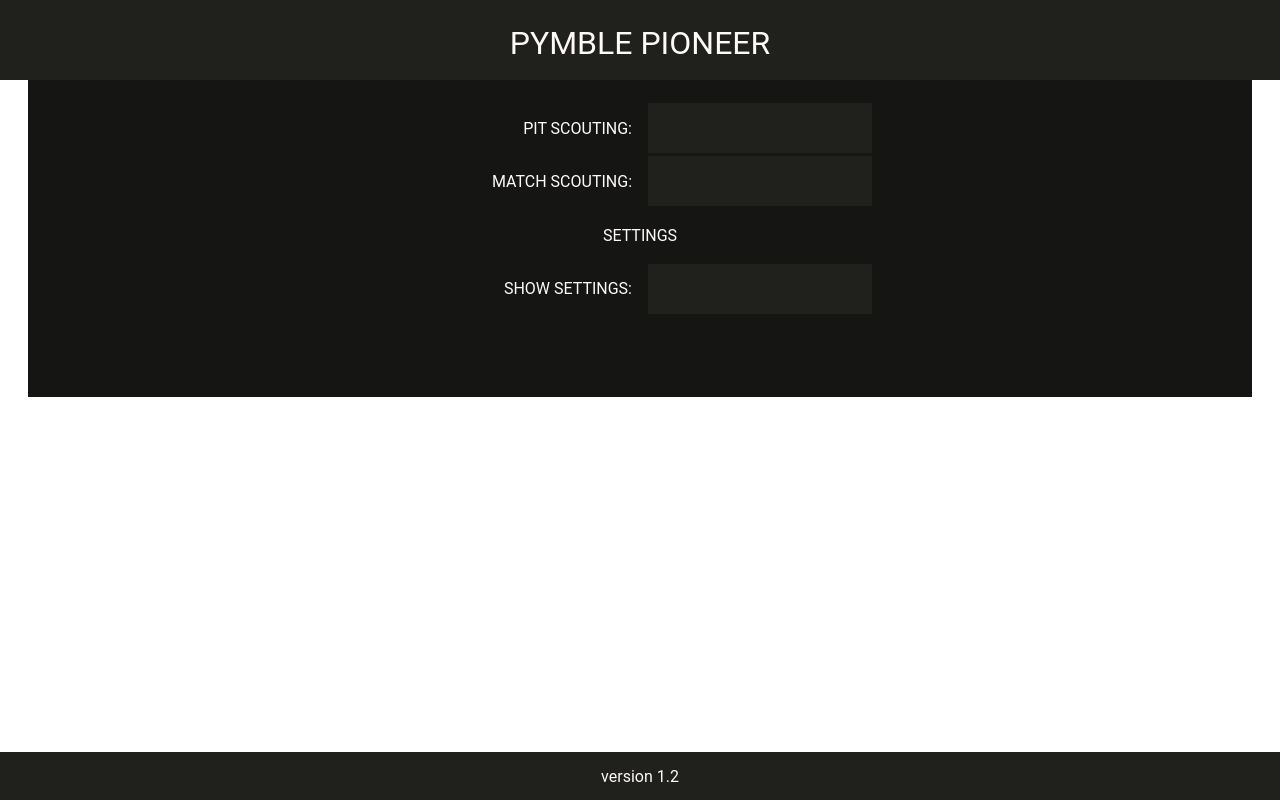
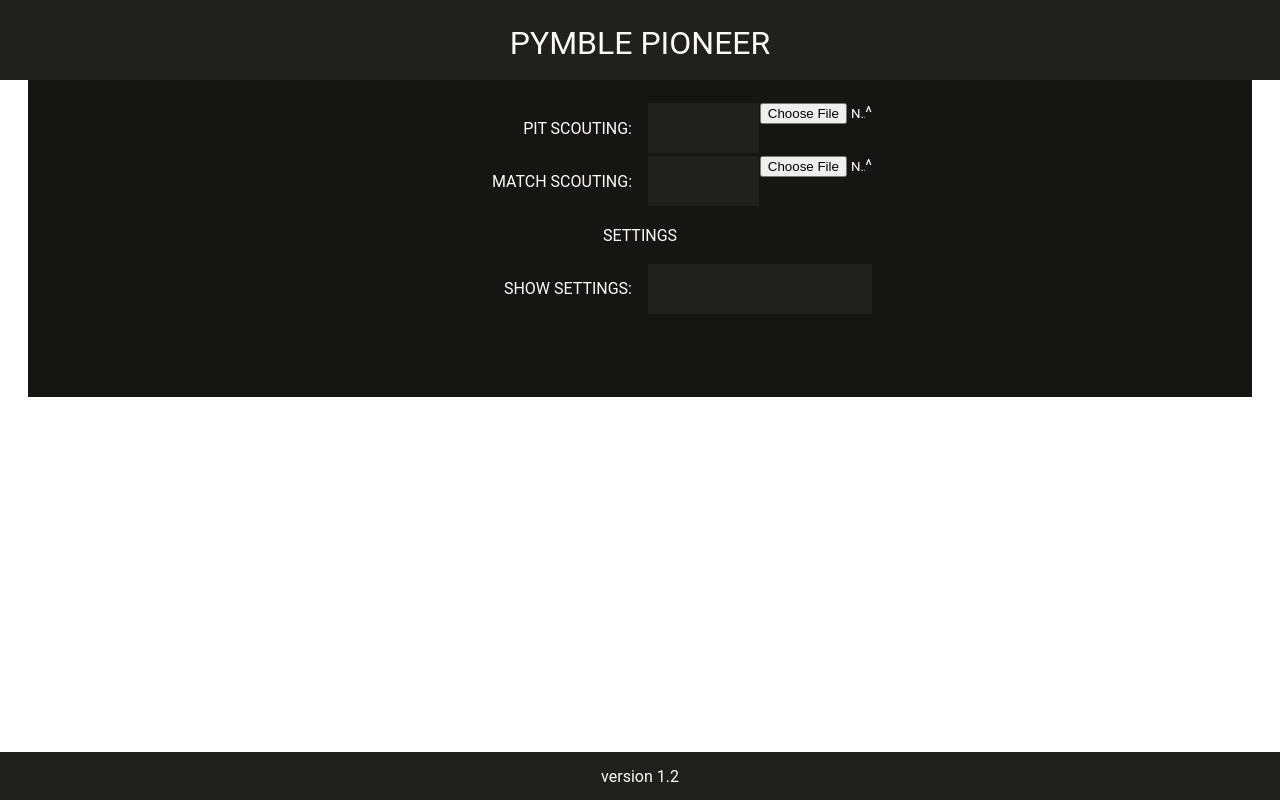
Before and after one commit to Froze-N-Milk/Pymble-Pioneer-2023champsOUTDATED, a SvelteKit app: page / in a window 1280 px wide. Built offline with nearby package versions, Linux system fonts and the light colour scheme.

Commit message:
test file uploads

```diff
--- a/src/routes/HomePage.svelte
+++ b/src/routes/HomePage.svelte
@@ -3,37 +3,74 @@
 		padding: none;
 		height: calc(3rem + 2px);
 		max-width: 14rem;
-		min-width: 5rem;
+		min-width: calc(7rem - 1px);
 		border: none;
 		background: var(--background);
 		color: snow;
 		margin: none;
-		outline: 1px solid #151513;
+	}
+
+	/* input[type = "file"] {
+		border: 0;
+		clip: rect(0, 0, 0, 0);
+		height: 1px;
+		overflow: hidden;
+		padding: 0;
+		position: absolute !important;
+		white-space: nowrap;
+		width: 1px;
+	}
+	.uploader {
+		padding-top: calc(1.25rem);
+		height: calc(1.75rem + 2px);
+		width: calc(7rem - 1px);
+		border: none;
+		background: #20201D;
+		color: snow;
+		margin: none;
+		text-align: center;
+	} */
+
+	.line-wrapper {
+		display: inline-flex;
+		max-width: 14rem;
 	}
 </style>
 
 <script lang="ts">
-    import { downloadToggle, fileType, ScoutingPage } from "./Utils/stores";
+    import { downloadToggle, fileType, MatchDataArray, ScoutingPage } from "./Utils/stores";
     import MatchScouting from "./MatchScouting/MatchScouting.svelte";
     import PitScouting from "./PitScouting/PitScouting.svelte";
-    import { onMount } from "svelte";
 
     let settingsToggle: boolean = false;
 
+	let matchDataFile: any;
+	let pitScoutingFile: any;
 </script>
 
 <form>
 	<label for="" class="left-column">PIT SCOUTING:</label>
-	<button class="hoverSelfAnnounce" style:--background="#20201D" on:click={() => $ScoutingPage = PitScouting}></button>
+	<div class="line-wrapper">
+		<button class="hoverSelfAnnounce" style:--background="#20201D" on:click={() => $ScoutingPage = PitScouting}></button>
+
+		<div style="width: 2px;"/>
+		<input type="file" name="pit-uploader" id="pit-uploader" >
+		<label for="pit-uploader" class="uploader hoverSelfAnnounce"> ^ </label>
+	</div>
 
 	<label for="" class="left-column">MATCH SCOUTING:</label>
-	<button class="hoverSelfAnnounce" style:--background="#20201D" on:click={() => $ScoutingPage = MatchScouting}></button>
+	<div class="line-wrapper">
+		<button class="hoverSelfAnnounce" style:--background="#20201D" on:click={() => $ScoutingPage = MatchScouting}></button>
+
+		<div style="width: 2px;"/>
+		<input type="file" name="match-uploader" id="match-uploader">
+		<label for="match-uploader" class="uploader hoverSelfAnnounce"> ^ </label>
+	</div>
 
 	<p class="sectionHeader">SETTINGS</p>
 
 	<label for="" class="left-column">{settingsToggle ? "HIDE" : "SHOW"} SETTINGS:</label>
 	<button class="hoverSelfAnnounce" style:--background={settingsToggle ? "#5386E4" : "#20201D"} on:click|preventDefault={() => {settingsToggle = !settingsToggle;}}></button>
-
 
 	{#if settingsToggle}
 	<label for="" class="left-column">DOWNLOAD AUTOMATICALLY:</label>
```
